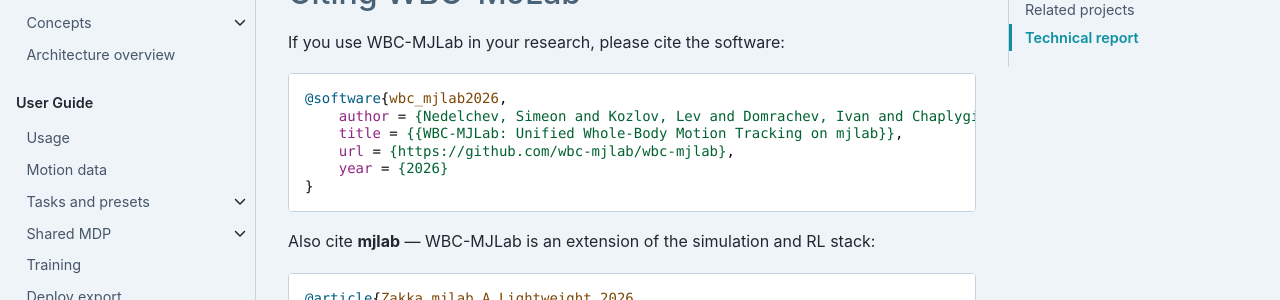
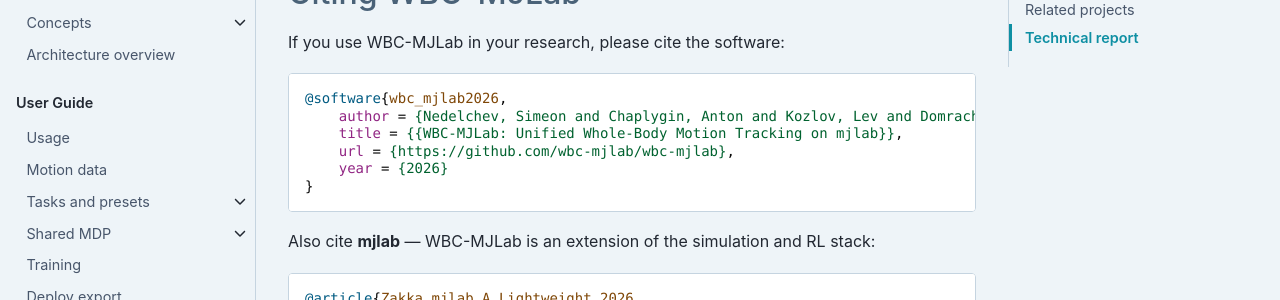
Before and after one commit to wbc-mjlab/wbc-mjlab, a Sphinx documentation site: the page built from docs/source/research.rst, in a window 1280 px wide and 900 px high. Shown: the part 187-487 px from the top of the window. Built offline with Sphinx 7.4.7 and the Sphinx Book theme 1.1.4, drawn with Linux system fonts in a browser that asks for light colours.

Commit message:
fixes in ordering

```diff
--- a/docs/index.rst
+++ b/docs/index.rst
@@ -127,7 +127,7 @@
 .. code-block:: bibtex
 
     @software{wbc_mjlab2026,
-        author = {Nedelchev, Simeon and Kozlov, Lev and Domrachev, Ivan and Chaplygin, Anton},
+        author = {Nedelchev, Simeon and Chaplygin, Anton and Kozlov, Lev and Domrachev, Ivan},
         title = {{WBC-MJLab: Unified Whole-Body Motion Tracking on mjlab}},
         url = {https://github.com/wbc-mjlab/wbc-mjlab},
         year = {2026}
--- a/docs/source/_static/refs.bib
+++ b/docs/source/_static/refs.bib
@@ -1,5 +1,5 @@
 @software{wbc_mjlab2026,
-  author = {Nedelchev, Simeon and Kozlov, Lev and Domrachev, Ivan and Chaplygin, Anton},
+  author = {Nedelchev, Simeon and Chaplygin, Anton and Kozlov, Lev and Domrachev, Ivan},
   title  = {{WBC-MJLab}: Unified Whole-Body Motion Tracking on mjlab},
   url    = {https://github.com/wbc-mjlab/wbc-mjlab},
   year   = {2026},
--- a/docs/source/research.rst
+++ b/docs/source/research.rst
@@ -11,7 +11,7 @@
 .. code-block:: bibtex
 
     @software{wbc_mjlab2026,
-        author = {Nedelchev, Simeon and Kozlov, Lev and Domrachev, Ivan and Chaplygin, Anton},
+        author = {Nedelchev, Simeon and Chaplygin, Anton and Kozlov, Lev and Domrachev, Ivan},
         title = {{WBC-MJLab: Unified Whole-Body Motion Tracking on mjlab}},
         url = {https://github.com/wbc-mjlab/wbc-mjlab},
         year = {2026}
--- a/pyproject.toml
+++ b/pyproject.toml
@@ -11,9 +11,9 @@
 readme = { file = "README.md", content-type = "text/markdown" }
 authors = [
   { name = "Simeon Nedelchev" },
+  { name = "Anton Chaplygin" },
   { name = "Lev Kozlov" },
   { name = "Ivan Domrachev" },
-  { name = "Anton Chaplygin" },
 ]
 requires-python = ">=3.10,<3.14"
 keywords = [
```
Also changed, not shown: 1 other file.
